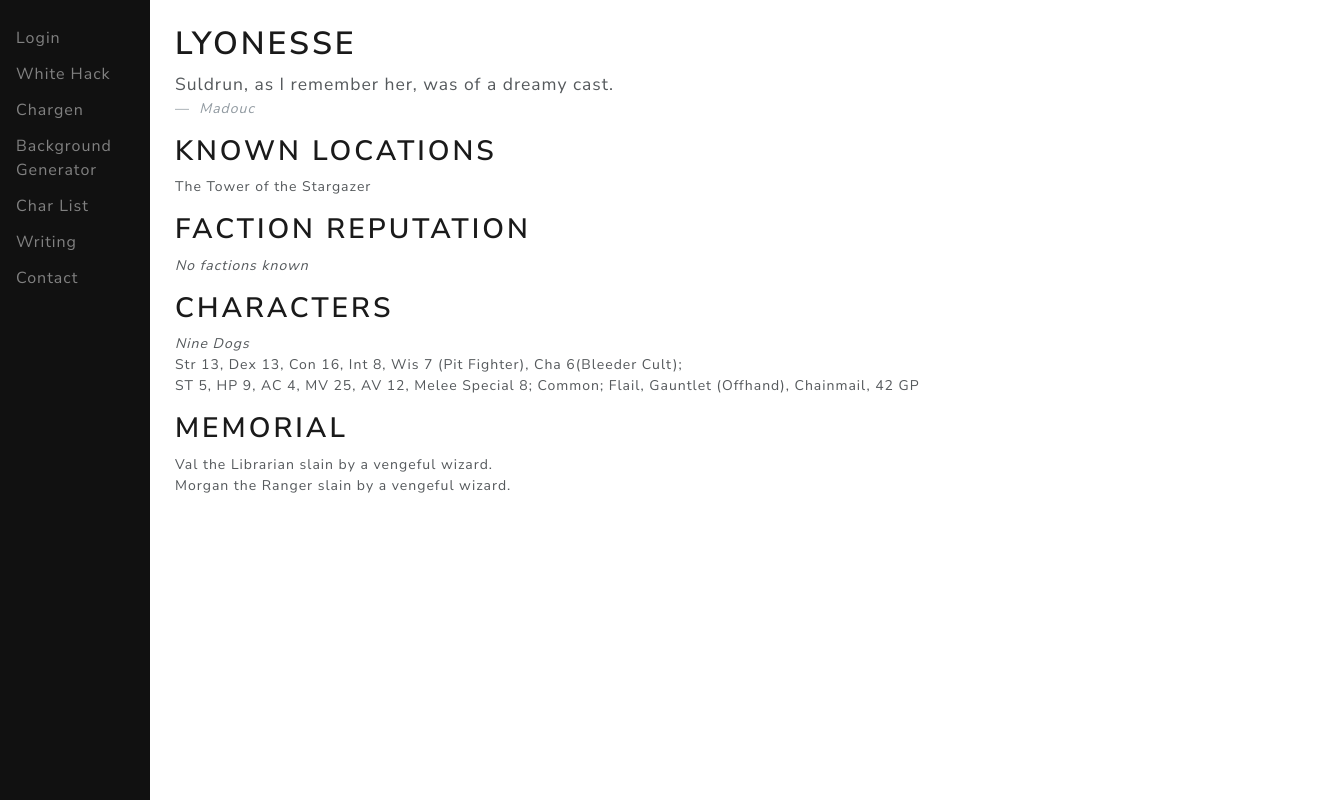
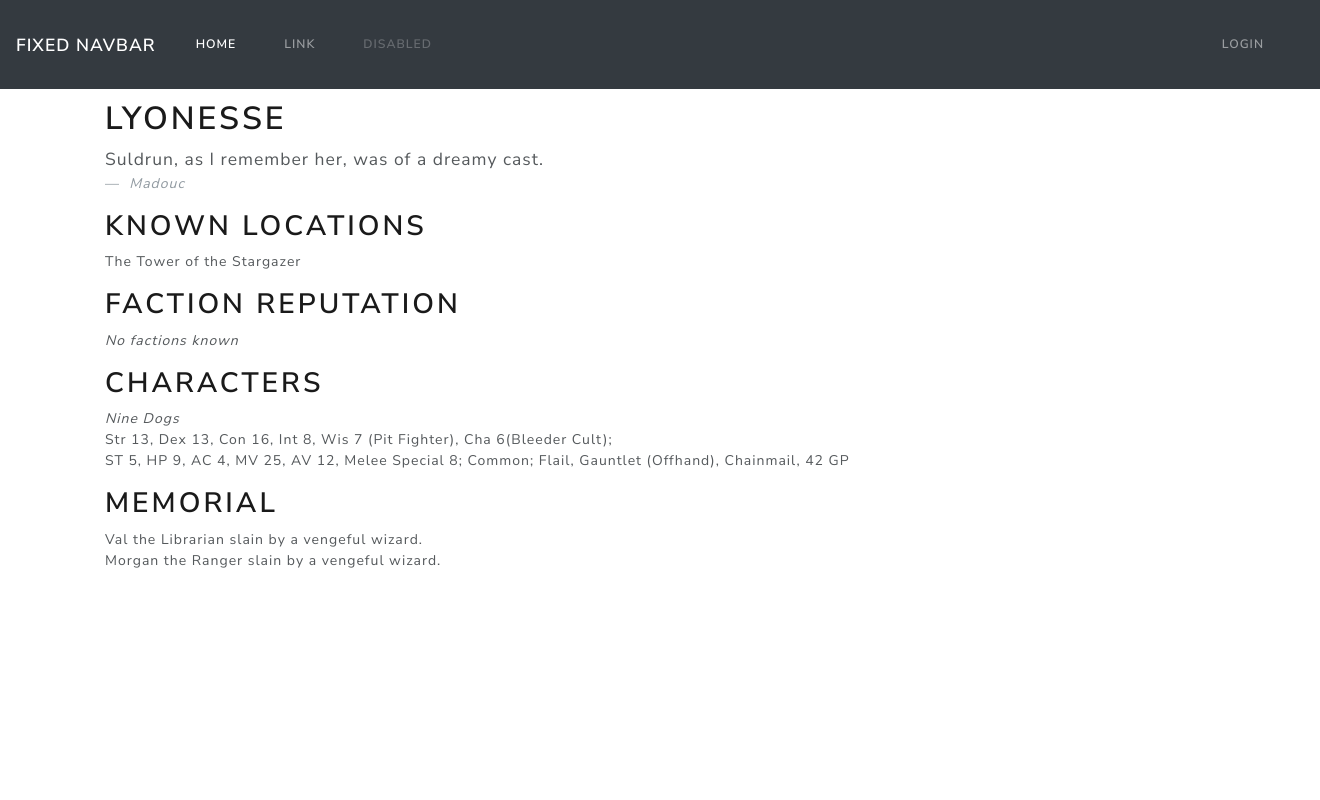
Before and after one commit to alyxstraysa/suldrunswish, a Flask app: page / in a window 1320 px wide. Run offline with Flask 2, Linux system fonts and the light colour scheme; some libraries are stand-ins or nearby versions.

Commit message:
fixed navigation bar

```diff
--- a/static/css/customrobo.css
+++ b/static/css/customrobo.css
@@ -1,47 +1,4 @@
 /* The sidebar menu */
-.sidenav {
-  height: 100%; /* Full-height: remove this if you want "auto" height */
-  width: 150px; /* Set the width of the sidebar */
-  position: fixed; /* Fixed Sidebar (stay in place on scroll) */
-  z-index: 1; /* Stay on top */
-  top: 0; /* Stay at the top */
-  left: 0;
-  background-color: #111; /* Black */
-  overflow-x: hidden; /* Disable horizontal scroll */
-  padding-top: 20px;
-  padding-right: 20px;
+body {
+  padding-top: 100px;
 }
-
-/* The navigation menu links */
-.sidenav a {
-  padding: 6px 8px 6px 16px;
-  text-decoration: none;
-  font-size: 16px;
-  color: #818181;
-  display: block;
-}
-
-/* When you mouse over the navigation links, change their color */
-.sidenav a:hover {
-  color: #f1f1f1;
-}
-
-/* Style page content */
-.container.main {
-  margin-left: 160px; /* Same as the width of the sidebar */
-}
-
-.mainlayout {
-  padding-top: 25px;
-  padding-left: 10px;
-}
-
-/* On smaller screens, where height is less than 450px, change the style of the sidebar (less padding and a smaller font size) */
-@media screen and (max-height: 450px) {
-  .sidenav {
-    padding-top: 15px;
-  }
-  .sidenav a {
-    font-size: 18px;
-  }
-}
--- a/templates/base.html
+++ b/templates/base.html
@@ -15,25 +15,48 @@
     {% endblock %}
 </head>
 
-<!-- Side navigation -->
-<div class="sidenav">
+<nav class="navbar navbar-expand-md navbar-dark fixed-top bg-dark">
+    <a class="navbar-brand" href="#">Fixed navbar</a>
+    <button class="navbar-toggler" type="button" data-toggle="collapse"
+        data-target="#navbarCollapse" aria-controls="navbarCollapse"
+        aria-expanded="false" aria-label="Toggle navigation">
+        <span class="navbar-toggler-icon"></span>
+    </button>
+    <div class="collapse navbar-collapse" id="navbarCollapse">
+        <ul class="navbar-nav mr-auto">
+            <li class="nav-item active">
+                <a class="nav-link" href="{{ url_for('index') }}">Home <span class="sr-only">(current)</span></a>
+            </li>
+            <li class="nav-item">
+                <a class="nav-link" href="{{ url_for('profile') }}">Link</a>
+            </li>
+            <li class="nav-item">
+                <a class="nav-link disabled" href="#">Disabled</a>
+            </li>
+        </ul>
+        <div class="navbar-nav mt-2 mt-md-0">
                 {% if current_user.is_anonymous %}
-    <a href="{{ url_for('login') }}">Login</a>
+                <li class = "nav-item">
+                    <a class='nav-link' href="{{ url_for('login') }}">Login</a>
+                </li>
                 {% else %}
-    <a href="{{ url_for('profile')}}">Profile</a>
-    <a href="{{ url_for('logout') }}">Logout</a>
+                <li class = "nav-item">
+                    <a class='nav-link' href="{{ url_for('profile')}}">Profile</a>
+                </li>
+                <li class = "nav-item">
+                    <a class='nav-link' href="{{ url_for('logout') }}">Logout</a>
+                </li>
                 {% endif %}
-    <a href="{{url_for('index')}}">White Hack</a>
-    <a href="{{url_for('chargen')}}">Chargen</a>
-    <a href="{{url_for('background')}}">Background Generator</a>
-    <a href="{{url_for('charlist')}}">Char List</a>
-    <a href="#">Writing</a>
-    <a href="#">Contact</a>
+            </li>
+        </form>
     </div>
+</nav>
 
+<body>
     <div class="container main">
         <div class="mainlayout"></div>
         {% block content %}
 
         {% endblock %}
     </div>
+</body>
```
Lines whose indentation alone changed are shown as unchanged.
